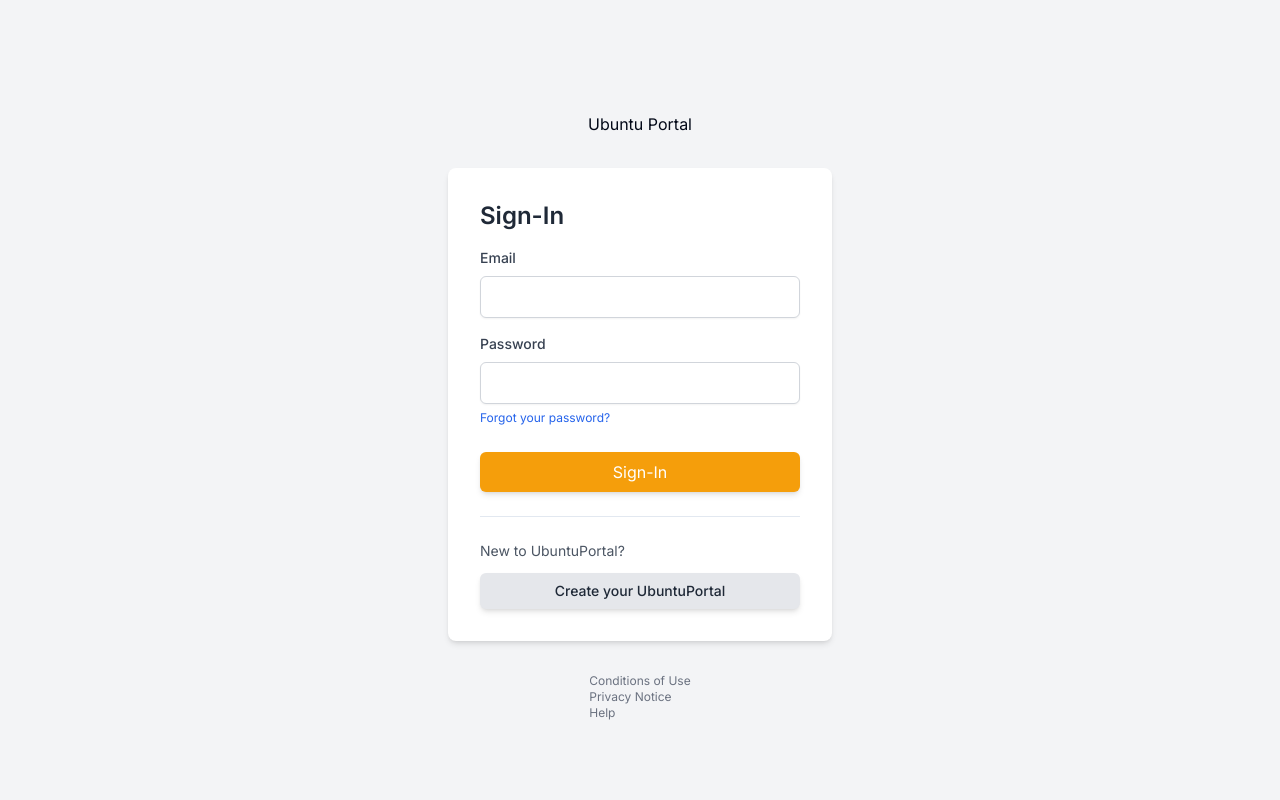
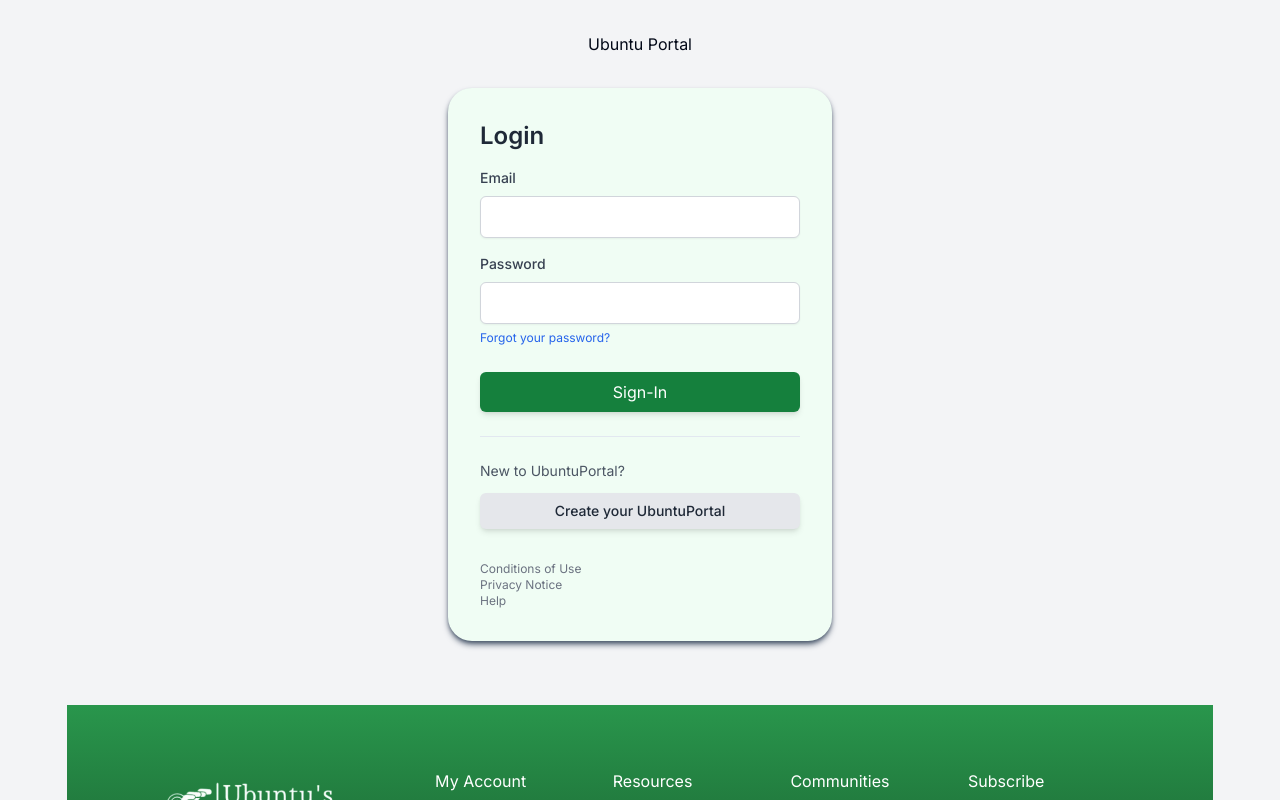
Before and after one commit to ubuntuportal/ubuntu_portal, a Next.js app in the folder ubuntu_portal_frontend/: page /supplier/login in a window 1280 px wide. Shown: the top 800 px of the page. Built offline with nearby package versions, Linux system fonts and the light colour scheme.

Commit message:
Modified the supplier's Login page

```diff
--- a/ubuntu_portal_frontend/app/supplier/login/page.tsx
+++ b/ubuntu_portal_frontend/app/supplier/login/page.tsx
@@ -2,26 +2,29 @@
 import Image from "next/image";
 import Link from "next/link";
 import { Button } from "@/components/ui/button";
+import Footer from "@/components/buyer/Footer";
 
 export default function LoginPage() {
   return (
-    <div className="min-h-screen bg-gray-100 flex flex-col justify-center items-center">
+    <div className="min-h-screen bg-gray-100 flex flex-col justify-center items-center w-screen">
       {/* Logo */}
       <div className="mb-8 mt-8">
-        <a href="/supplier/">
-          {/* <Image
-            src="/path-to-logo.png" // path to logo
+        {/* <a href="/supplier/">
+          <Image
+            src="/public/Logo.png" // path to logo
             alt="Logo"
             width={120}
             height={40}
-          /> */}
-          Ubuntu Portal
-        </a>
+          />
+        </a> */}
+        <div>Ubuntu Portal</div>
       </div>
-
+      <div className="flex mb-16 gap-8">
         {/* Login Form Container */}
-      <div className="bg-white p-8 rounded-lg shadow-md w-full max-w-sm">
-        <h2 className="text-2xl font-semibold mb-4 text-gray-800">Sign-In</h2>
+        <div className="bg-green-50 bg-gradient-to-tr p-8 rounded-3xl shadow-md w-full max-w-sm shadow-lg shadow-slate-600">
+          <div className="item-center">
+            <h2 className="text-2xl font-semibold mb-4 text-gray-800">Login</h2>
+          </div>
 
           {/* Login Form */}
           <form>
@@ -65,7 +68,7 @@
 
             <button
               type="submit"
-            className="w-full bg-amber-500 text-white py-2 px-4 rounded-md shadow-md hover:bg-yellow-600 focus:outline-none focus:ring-2 focus:ring-yellow-500 focus:ring-offset-2"
+              className="w-full bg-green-700 text-white py-2 px-4 rounded-md shadow-md hover:bg-green-600 focus:outline-none focus:ring-2 focus:ring-yellow-500 focus:ring-offset-2"
             >
               Sign-In
             </button>
@@ -93,14 +96,17 @@
               </Button>
             </Link>
           </div>
-      </div>
-
-      {/* Footer */}
+          {/* Terms and conditions */}
           <div className="mt-8 text-xs text-gray-500">
             <p>Conditions of Use</p>
             <p>Privacy Notice</p>
             <p>Help</p>
           </div>
         </div>
+      </div>
+      <div>
+        <Footer />
+      </div>
+    </div>
   );
 }
```
Lines whose indentation alone changed are shown as unchanged.
